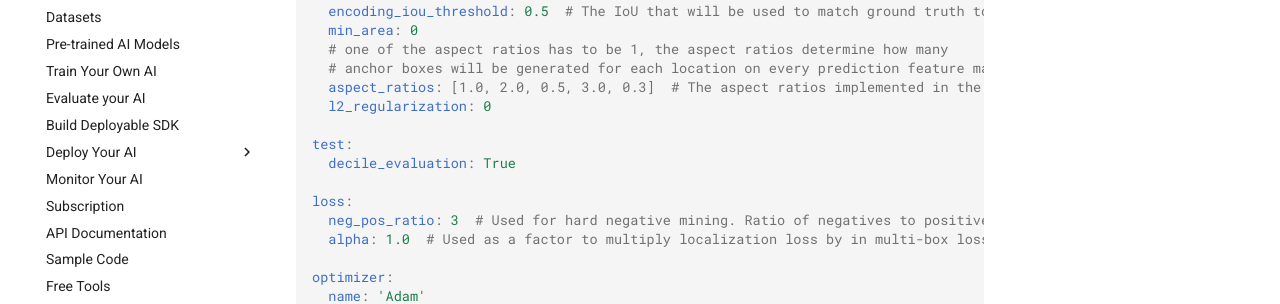
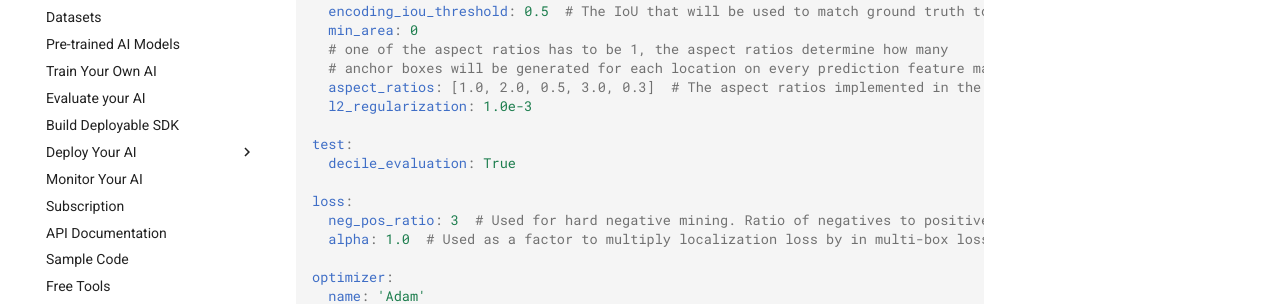
Before and after one commit to xailient-public/docs, an MkDocs documentation site: the page built from docs/multiclass_object_detector.md, in a window 1280 px wide and 900 px high, scrolled down 983 px. Shown: the part 163-467 px from the top of the window. Built offline with MkDocs 1.6.1 and Material for MkDocs 9.7.7, drawn with Linux system fonts in a browser that asks for light colours.

Commit message:
Updated default value for l2_regularization

```diff
--- a/docs/multiclass_object_detector.md
+++ b/docs/multiclass_object_detector.md
@@ -44,7 +44,7 @@ train:
   # one of the aspect ratios has to be 1, the aspect ratios determine how many
   # anchor boxes will be generated for each location on every prediction feature map
   aspect_ratios: [1.0, 2.0, 0.5, 3.0, 0.3]  # The aspect ratios implemented in the original SSD paper.
-  l2_regularization: 0
+  l2_regularization: 1.0e-3
 
 test:
   decile_evaluation: True
```
